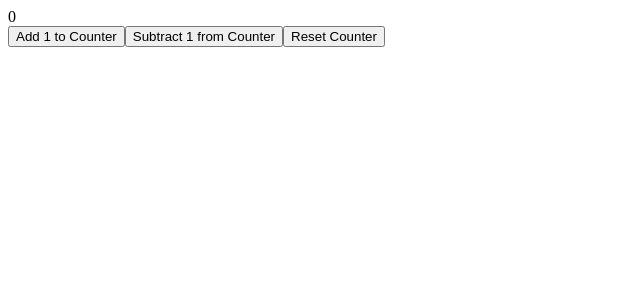
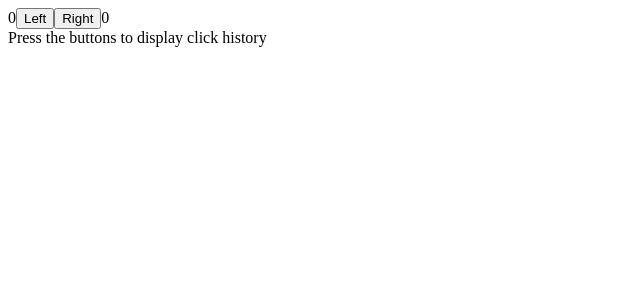
Before and after one commit to ChelseaSaunders/fullstack_open, a React (Create React App) app in the folder part1/courseinfo/: page / in a window 1280 px wide. Shown: the top 300 px of the page, without its empty margins (0-640 px from the left). Built offline with nearby package versions, Linux system fonts and the light colour scheme.

Commit message:
working through follow-alongs in lesson 1d

```diff
--- a/part1/courseinfo/src/App.js
+++ b/part1/courseinfo/src/App.js
@@ -1,24 +1,44 @@
 import React, { useState } from 'react';
 
+const History = (props) => {
+  if (props.allClicks.length === 0) {
+    return (<div>Press the buttons to display click history</div>)
+  }
+
+  return (<div>Click history: {props.allClicks.join(' ')}</div>);
+};
+
+const Button = ({ handleClick, text }) => (
+  <button onClick={handleClick}>
+    {text}
+  </button>
+);
+
 const App = () => {
-  const [counter, setCounter] = useState(0);
+  const [left, setLeft] = useState(0);
+  const [right, setRight] = useState(0);
+  const [allClicks, setAll] = useState([]);
 
-  const increaseCounter = () => setCounter(counter + 1);
-  const decreaseCounter = () => setCounter(counter - 1);
-  const resetCounter = () => setCounter(0);
+  const handleLeftClick = () => {
+    setAll(allClicks.concat('L'));
+    setLeft(left + 1);
+  };
 
-  const Display = ({ counter }) => <div>{counter}</div>;
-
-  const Button = ({ onClick, text }) => <button onClick={onClick}>{text}</button>;
+  const handleRightClick = () => {
+    setAll(allClicks.concat('R'));
+    setRight(right + 1);
+  };
 
   return (
-    <React.Fragment>
-      <Display counter={counter} />
-      <Button onClick={increaseCounter} text="Add 1 to Counter" />
-      <Button onClick={decreaseCounter} text="Subtract 1 from Counter" />
-      <Button onClick={resetCounter} text="Reset Counter" />
-    </React.Fragment>
-  );
+    <div>
+      {left}
+      <Button onClick={handleLeftClick} text="Left" />
+      <Button onClick={handleRightClick} text="Right" />
+      {right}
+      <History allClicks={allClicks} />
+    </div>
+  )
+
 };
 
 export default App;
```
